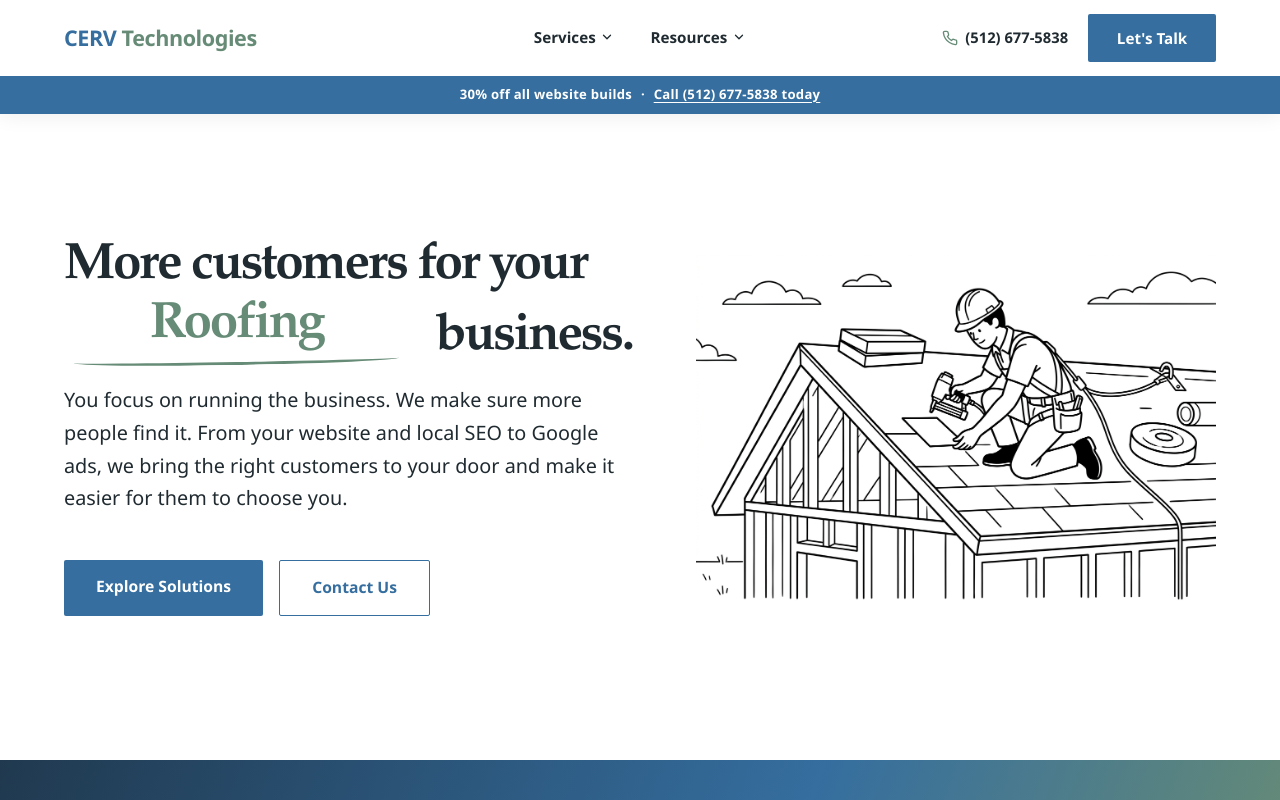
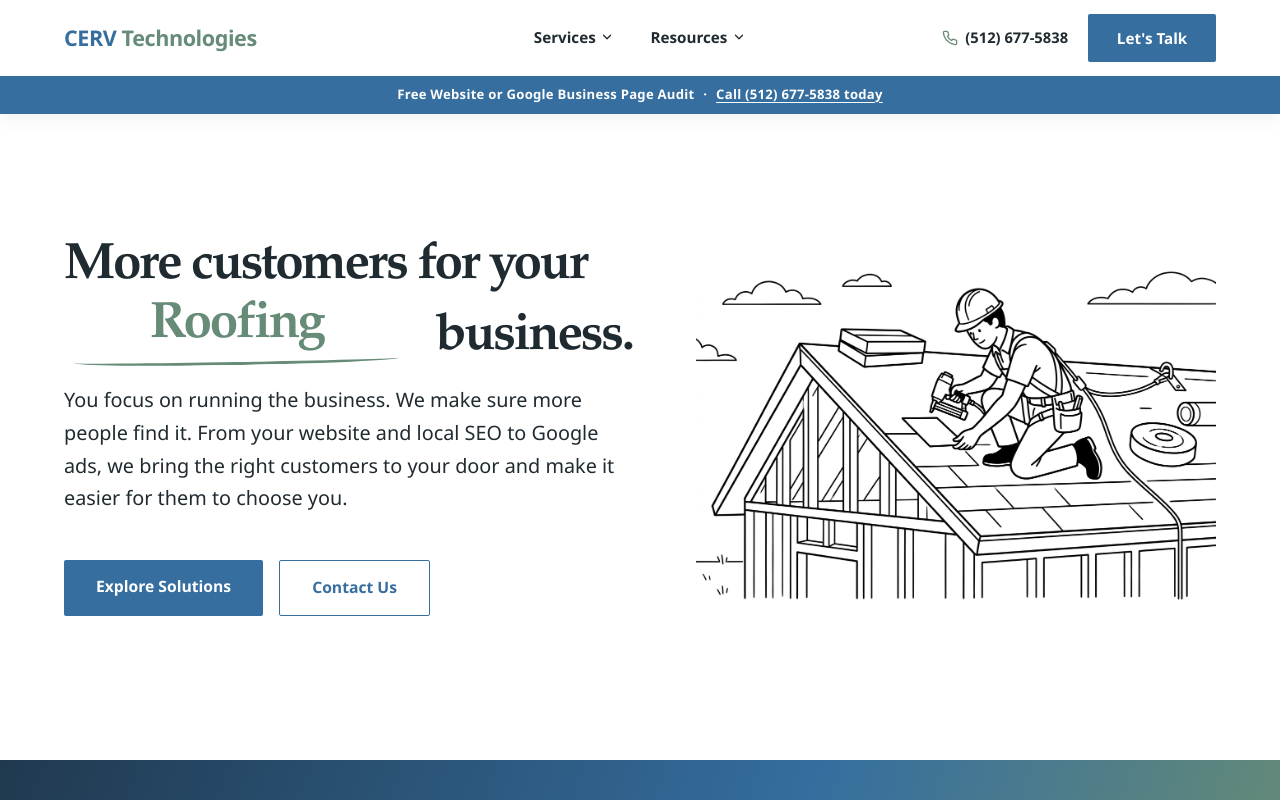
Before and after one commit to joshuacervtechnologies/CervTechnologies, a plain HTML site: page index.html in a window 1280 px wide. Shown: the top 800 px of the page. Drawn offline with Linux system fonts and the light colour scheme.

Commit message:
promo bar change

```diff
--- a/index.html
+++ b/index.html
@@ -134,7 +134,7 @@
             </div>
         </nav>
         <div class="promo-bar">
-            <span>30% off all website builds</span>
+            <span>Free Website or Google Business Page Audit</span>
             <span class="promo-divider" aria-hidden="true">·</span>
             <a href="tel:+15126775838">Call (512) 677-5838 today</a>
         </div>
```
